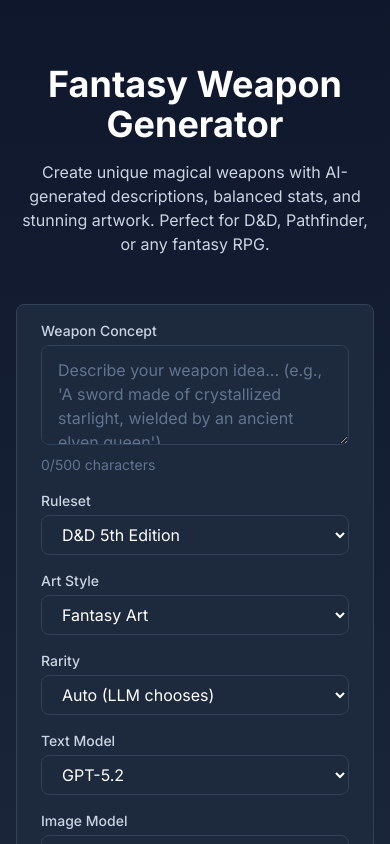
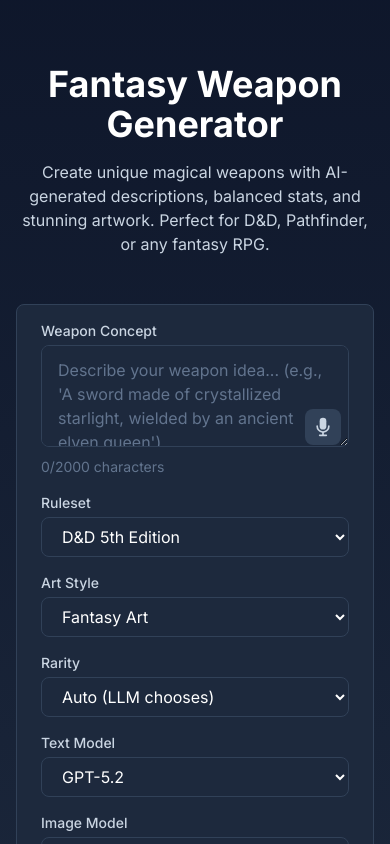
Before and after one commit to kthorn/infinitearmory, a Next.js app: page / in a window 390 px wide. Shown: the top 844 px of the page. Built offline with nearby package versions, Linux system fonts and the light colour scheme.

Commit message:
feat: integrate speech-to-text into weapon concept form
Bump prompt max from 500 to 2000 characters. Add MicrophoneButton
to textarea for voice input with transcription append.

Co-Authored-By: Claude Opus 4.6 <noreply@anthropic.com>

```diff
--- a/src/components/weapon-form.tsx
+++ b/src/components/weapon-form.tsx
@@ -3,6 +3,7 @@
 import { useState } from 'react'
 import { useRouter, useSearchParams } from 'next/navigation'
 import { Button, Select, GroupedSelect, Card, CardContent, CardFooter } from './ui'
+import { MicrophoneButton } from './microphone-button'
 import { RULESET_DISPLAY, STYLE_DISPLAY, RARITY_DISPLAY } from '@/lib/schemas'
 import { TEXT_MODELS, IMAGE_MODELS, PROVIDER_DISPLAY, getDefaultTextModel, getDefaultImageModel } from '@/lib/models'
 
@@ -77,17 +78,30 @@ export function WeaponForm() {
         <CardContent className="space-y-4">
           <div>
             <label htmlFor="weapon-prompt" className="block text-sm font-medium text-slate-300 mb-1">Weapon Concept</label>
+            <div className="relative">
               <textarea
                 id="weapon-prompt"
                 value={prompt}
                 onChange={(e) => setPrompt(e.target.value)}
                 placeholder="Describe your weapon idea... (e.g., 'A sword made of crystallized starlight, wielded by an ancient elven queen')"
-              className="w-full px-4 py-3 bg-slate-800 border border-slate-700 rounded-lg text-white placeholder-slate-500 focus:outline-none focus:ring-2 focus:ring-indigo-500 focus:border-transparent min-h-[100px] resize-y"
+                className="w-full px-4 py-3 pb-10 bg-slate-800 border border-slate-700 rounded-lg text-white placeholder-slate-500 focus:outline-none focus:ring-2 focus:ring-indigo-500 focus:border-transparent min-h-[100px] resize-y"
                 required
                 minLength={3}
-              maxLength={500}
+                maxLength={2000}
               />
-            <p className="mt-1 text-sm text-slate-500">{prompt.length}/500 characters</p>
+              <div className="absolute bottom-2 right-2">
+                <MicrophoneButton
+                  onTranscription={(text) => {
+                    setPrompt((prev) => {
+                      const combined = prev ? `${prev} ${text}` : text
+                      return combined.slice(0, 2000)
+                    })
+                  }}
+                  disabled={loading}
+                />
+              </div>
+            </div>
+            <p className="mt-1 text-sm text-slate-500">{prompt.length}/2000 characters</p>
           </div>
 
           <div className="grid grid-cols-1 md:grid-cols-3 gap-4">
--- a/src/lib/schemas/api/create-weapon.ts
+++ b/src/lib/schemas/api/create-weapon.ts
@@ -2,7 +2,7 @@ import { z } from 'zod'
 import { generationOptionsSchema } from '../generation-options'
 
 export const createWeaponRequestSchema = z.object({
-  prompt: z.string().trim().min(3).max(500),
+  prompt: z.string().trim().min(3).max(2000),
   options: z.optional(generationOptionsSchema),
 }).transform((data) => ({
   ...data,
```
Lines whose indentation alone changed are shown as unchanged.
